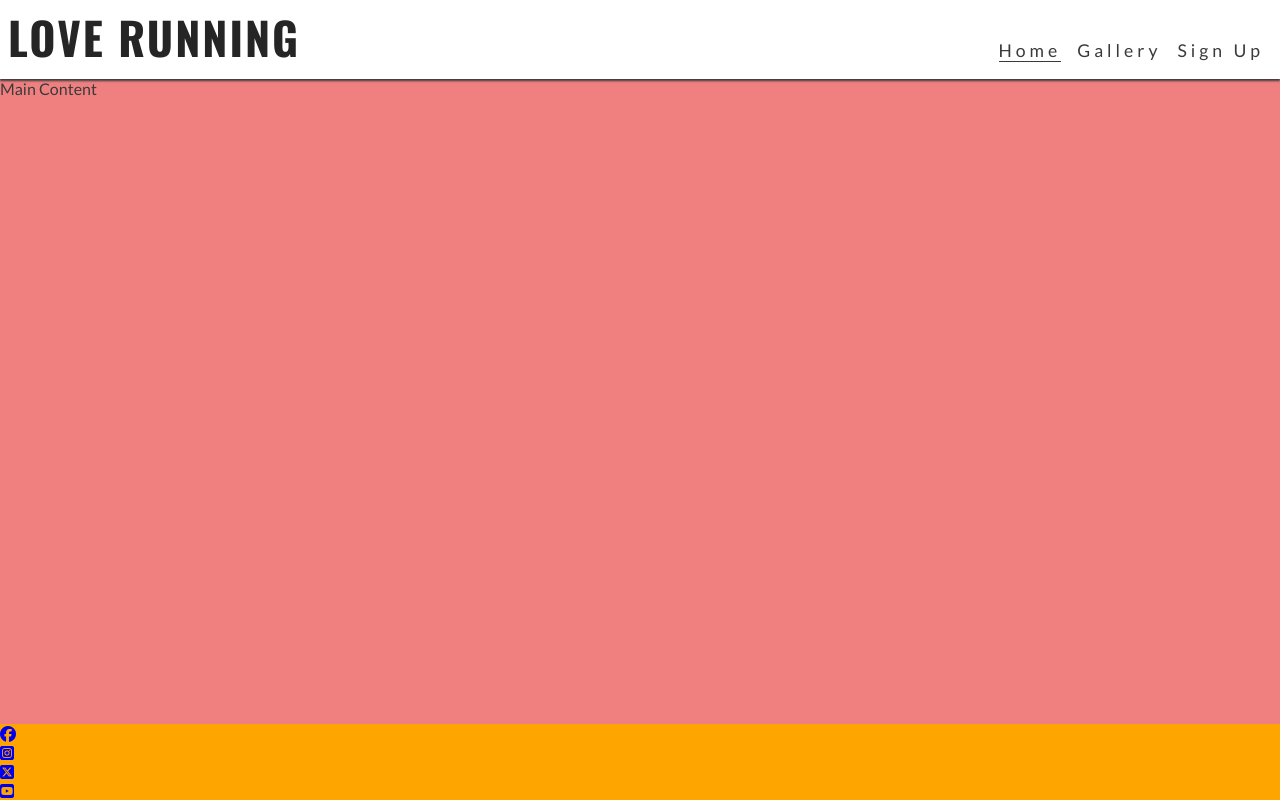
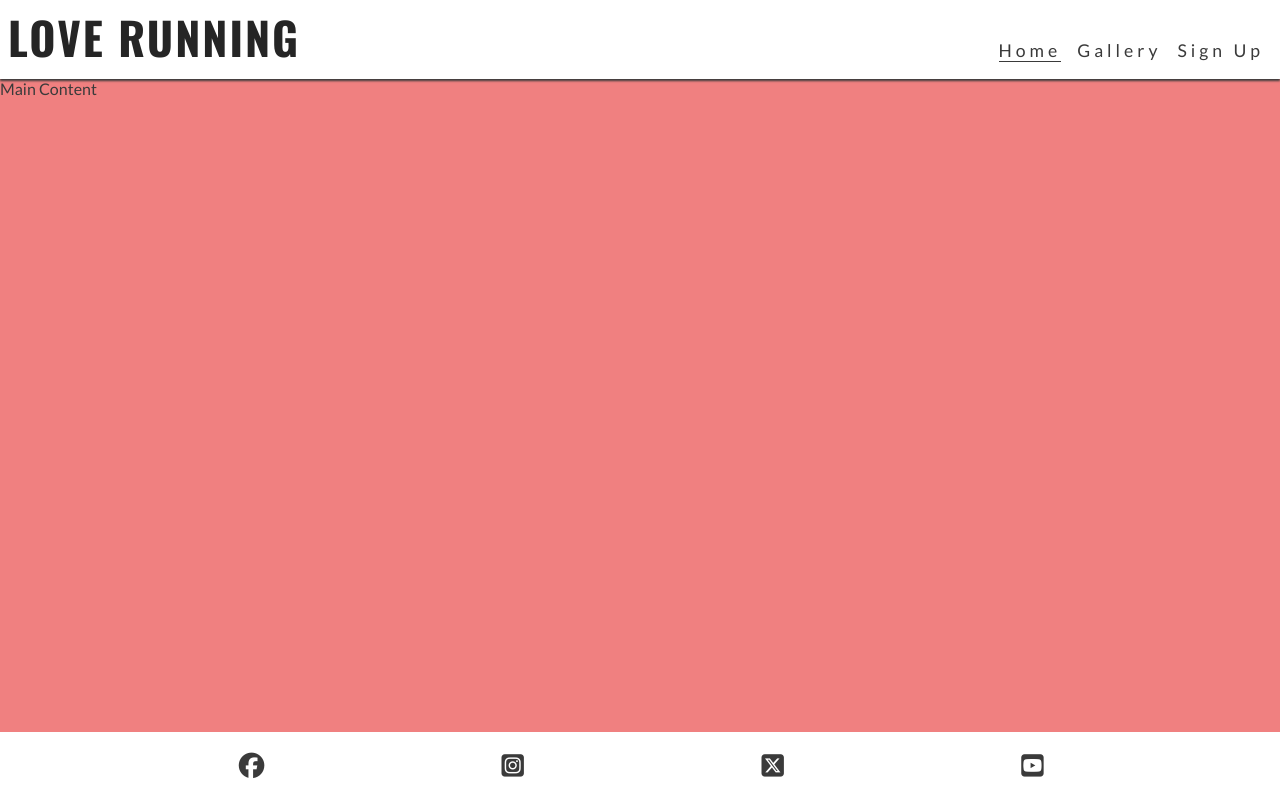
Before and after one commit to georgia622/love-running, a plain HTML site: page index.html in a window 1280 px wide. Drawn offline with nearby package versions, Linux system fonts and the light colour scheme.

Commit message:
Add style for footer icons

```diff
--- a/assets/css/style.css
+++ b/assets/css/style.css
@@ -80,8 +80,17 @@ main{
     margin-top: 47px;
 }
 /*Footer*/
-footer{
-    background:orange;
+#social-networks{
+    text-align:center;
+    padding: 20px 0;
+    display: flex;
+    justify-content: space-evenly;
+    list-style-type: none;
+}
+#social-networks i {
+    font-size: 160%;
+    padding: 5%;
+    color: #3a3a3a;
 }
 /*Media query: tablets and larger (768px and up) */
 @media screen and (min-width: 768px){
--- a/index.html
+++ b/index.html
@@ -57,7 +57,7 @@
 
     <!--Footer-->
     <footer>
-      <ul>
+      <ul id="social-networks">
         <li>
           <a href="https://en-gb.facebook.com/login/web/" target="_blank" rel="noopener"
               aria-label="Visit our Facebook page (opens in a new tab)">
```
